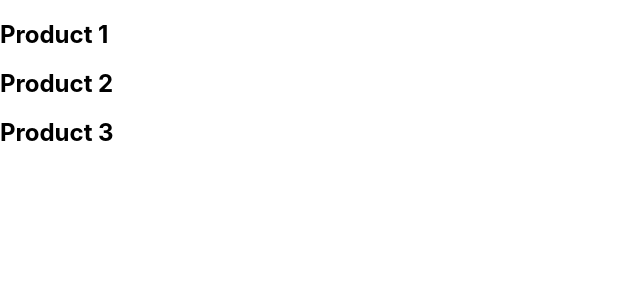
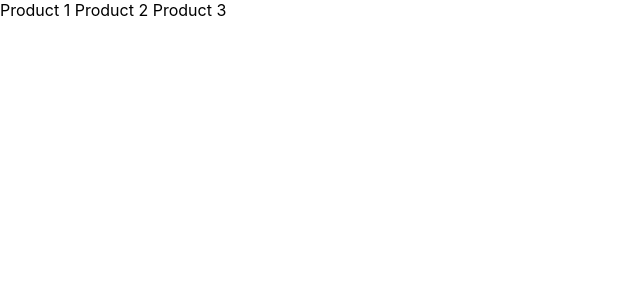
Before and after one commit to mansoor202/Next-js, a Next.js app in the folder task1/: page /products in a window 1280 px wide. Shown: the top 300 px of the page, without its empty margins (0-640 px from the left). Built offline with nearby package versions, Linux system fonts and the light colour scheme.

Commit message:
moving within client-side by dynamic routes

```diff
--- a/task1/pages/products/index.js
+++ b/task1/pages/products/index.js
@@ -1,10 +1,18 @@
-function Products(){
-    return(
-        <>
-        <h2>Product 1 </h2>
-        <h2>Product 2 </h2>
-        <h2>Product 3 </h2>
-        </>
-    )
+import Link from "next/dist/client/link";
+function Products() {
+  return (
+    <>
+      <Link href="/products/1">
+        <a>Product 1 </a>
+      </Link>
+      <Link href="/products/2">
+        <a>Product 2 </a>
+      </Link>
+
+      <Link href="/products/3">
+        <a>Product 3 </a>
+      </Link>
+    </>
+  );
 }
-export default Products
+export default Products;
```
